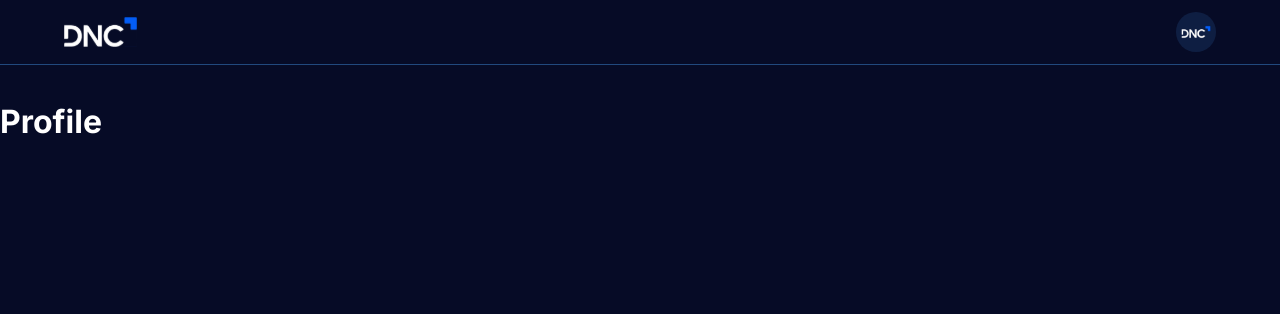
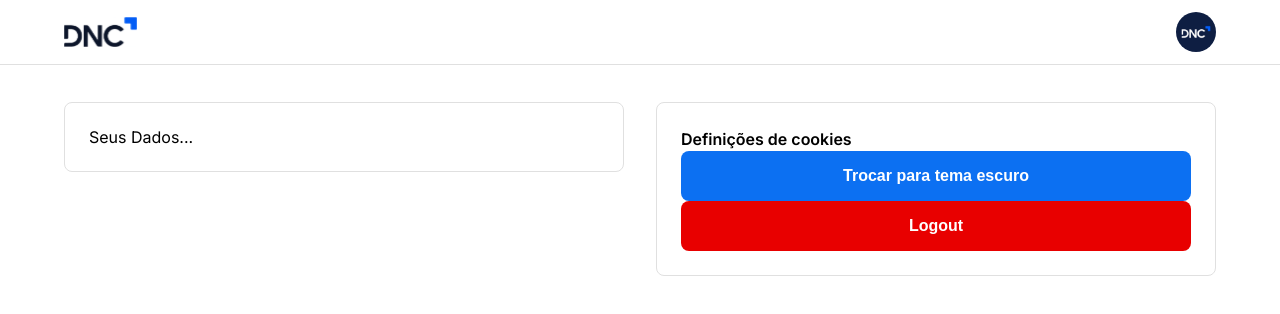
Before and after one commit to Jmkoygg/SalesDashboard, a React (Vite) app: page /perfil in a window 1280 px wide. Shown: the top 314 px of the page. Built offline with nearby package versions, Linux system fonts and the light colour scheme.

Commit message:
logica de troca de tema

```diff
--- /dev/null
+++ b/src/contexts/AppThemeContext.tsx
@@ -0,0 +1,30 @@
+import { createContext, useState, useEffect } from 'react'
+import type { ReactNode } from 'react'
+import { ThemeProvider } from 'styled-components'
+import { darkTheme, lightTheme } from '@/styles'
+import type { AppThemeContextProps } from '@/types'
+
+export const AppThemeContext = createContext<AppThemeContextProps | undefined>(
+  undefined
+)
+
+export const AppThemeProvider = ({ children }: { children: ReactNode }) => {
+  const savedTheme = localStorage.getItem('theme')
+  const [appTheme, setAppTheme] = useState(savedTheme ?? 'light')
+
+  const toggleTheme = () => {
+    setAppTheme((prevTheme) => (prevTheme === 'light' ? 'dark' : 'light'))
+  }
+
+  useEffect(() => {
+    localStorage.setItem('theme', appTheme)
+  }, [appTheme])
+
+  return (
+    <AppThemeContext.Provider value={{ appTheme, toggleTheme }}>
+      <ThemeProvider theme={appTheme === 'light' ? lightTheme : darkTheme}>
+        {children}
+      </ThemeProvider>
+    </AppThemeContext.Provider>
+  )
+}
--- a/src/pages/Profile.tsx
+++ b/src/pages/Profile.tsx
@@ -1,10 +1,33 @@
-import Header from '@/components/Header'
+import { CardComponent, Header, StyledH2, StyledButton } from '@/components'
+import { useContext } from 'react'
+import { AppThemeContext } from '@/contexts/AppThemeContext'
+import { Container, Grid } from '@mui/material'
 
-function Profile() {
+const Profile = () => {
+  const themeContext = useContext(AppThemeContext)
   return (
     <>
       <Header />
-      <h1>Profile</h1>
+      <Container className="mb-2" maxWidth="lg">
+        <Grid container spacing={4}>
+          <Grid item xs={12} sm={6}>
+            <CardComponent>Seus Dados...</CardComponent>
+          </Grid>
+          <Grid item xs={12} sm={6}>
+            <CardComponent>
+              <StyledH2 className="mb-1">Definições de cookies</StyledH2>
+              <StyledButton
+                className="primary mb-1"
+                onClick={themeContext?.toggleTheme}
+              >
+                Trocar para tema{' '}
+                {themeContext?.appTheme === 'light' ? 'escuro' : 'claro'}
+              </StyledButton>
+              <StyledButton className="alert">Logout</StyledButton>
+            </CardComponent>
+          </Grid>
+        </Grid>
+      </Container>
     </>
   )
 }
--- /dev/null
+++ b/src/types/appThemeContext.d.ts
@@ -0,0 +1,4 @@
+export interface AppThemeContextProps {
+  appTheme: string
+  toggleTheme: () => void
+}
--- a/src/types/index.ts
+++ b/src/types/index.ts
@@ -4,3 +4,4 @@
 export * from './avatarlist'
 export * from './customTable'
 export * from './customChart'
+export * from './appThemeContext'
```
Also changed, not shown: src/main.tsx (+4 -4 lines).
